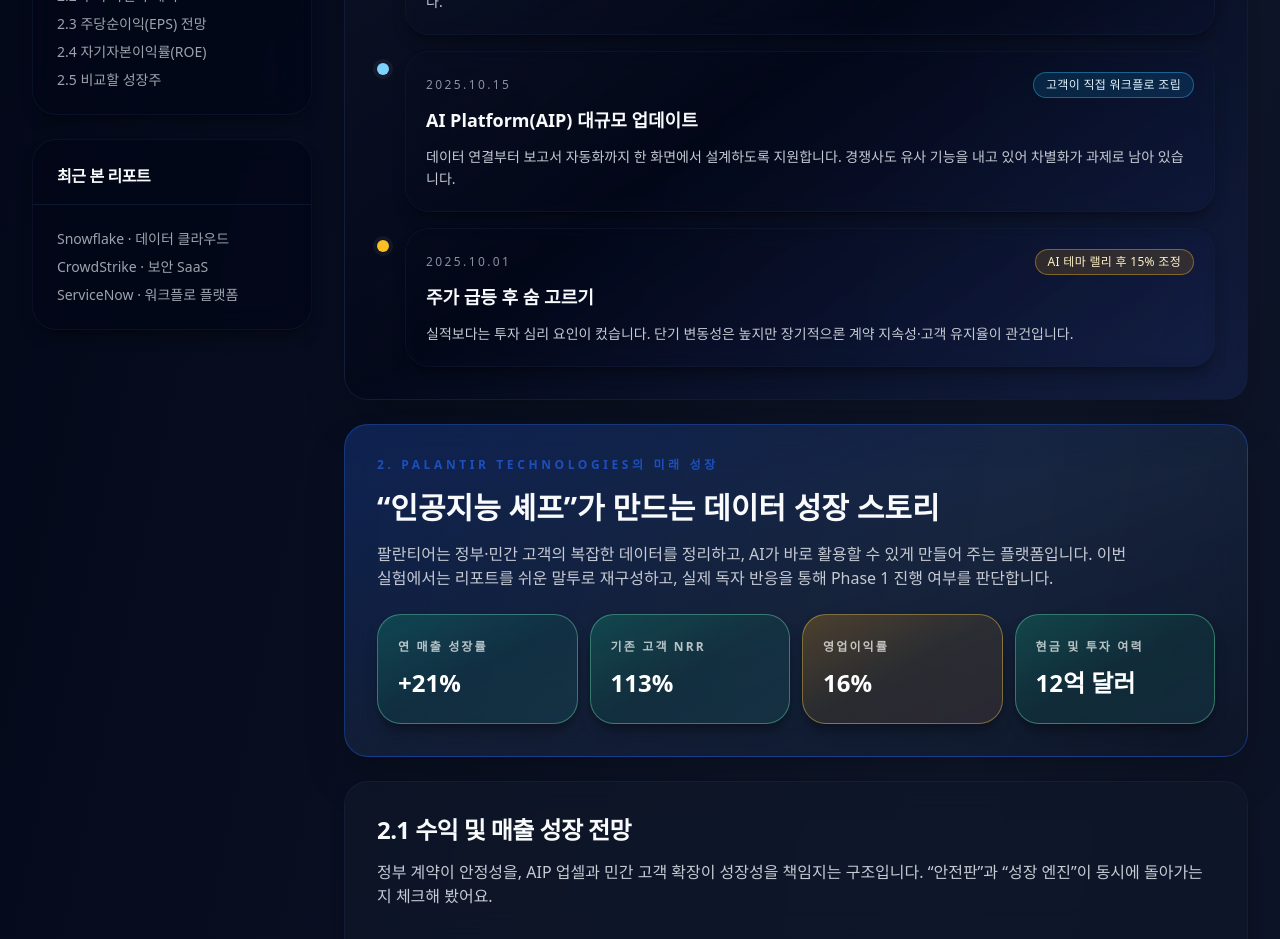
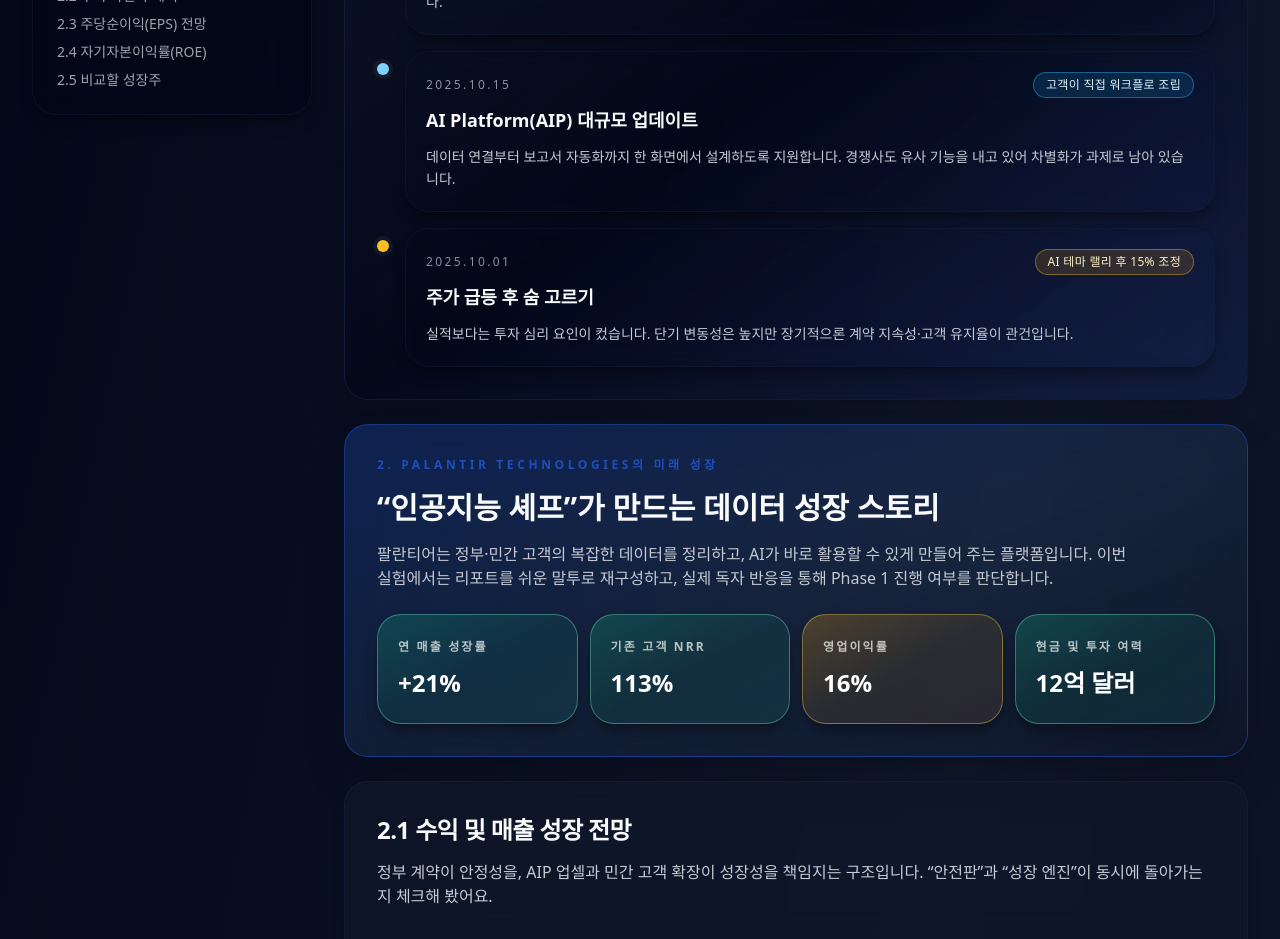
Before and after one commit to dlwodud1016/donut-report-web, a React (Vite) app: page / in a window 1280 px wide. Shown: the part 780-1719 px from the top of the page. Built offline with nearby package versions, Linux system fonts and the light colour scheme.

Commit message:
feat: 불필요한 요소 제거

```diff
--- a/index.html
+++ b/index.html
@@ -4,7 +4,7 @@
 <head>
   <meta charset="UTF-8" />
   <meta name="viewport" content="width=device-width, initial-scale=1.0" />
-  <title>Donut Report | Palantir 인사이트</title>
+  <title>Donut Report | 팔란티어 인사이트</title>
   <meta name="description"
     content="Donut Report는 Palantir의 정부·민간 성장 드라이버, 수익 다변화, 실적 전망을 한 번에 정리한 애널리스트 친화형 인사이트 리포트입니다." />
   <meta name="keywords" content="Donut Report, 팔란티어, Palantir, 성장주 리포트, AI 플랫폼, 투자 리포트" />
--- a/src/components/layout/sidebar.tsx
+++ b/src/components/layout/sidebar.tsx
@@ -72,7 +72,7 @@
                 </CardContent>
             </Card>
 
-            <Card className="border-border/40 bg-slate-950/70 p-0 text-sm text-muted-foreground">
+            {/* <Card className="border-border/40 bg-slate-950/70 p-0 text-sm text-muted-foreground">
                 <CardHeader className="p-6 pb-4">
                     <CardTitle className="text-base text-foreground">
                         최근 본 리포트
@@ -84,7 +84,7 @@
                     <p>CrowdStrike · 보안 SaaS</p>
                     <p>ServiceNow · 워크플로 플랫폼</p>
                 </CardContent>
-            </Card>
+            </Card> */}
         </aside>
     );
 }
```
